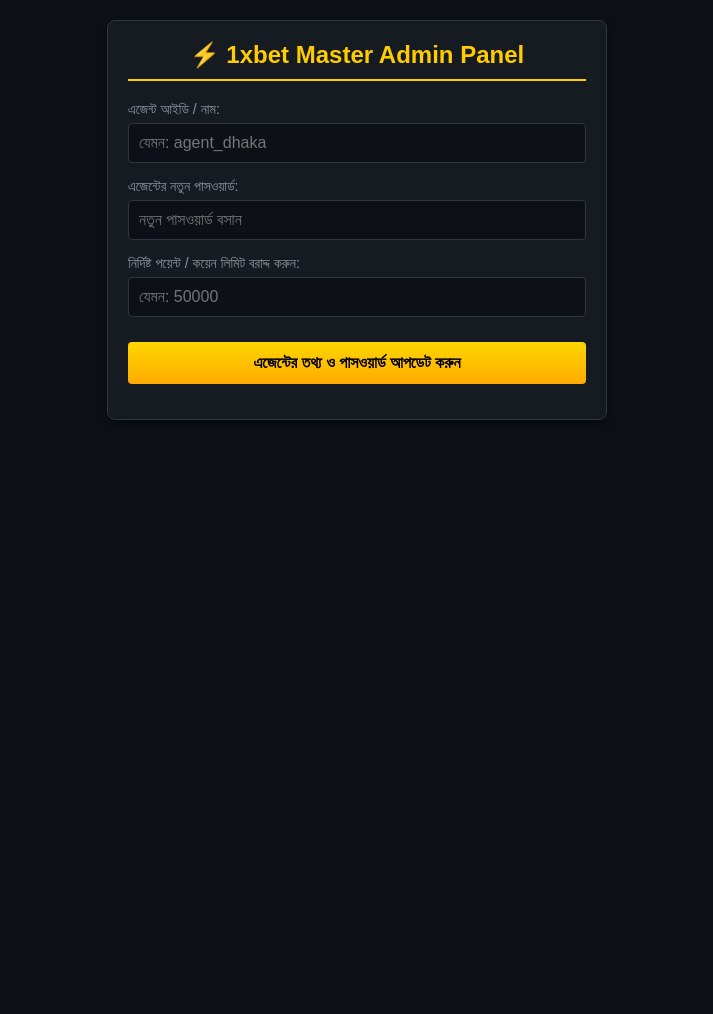
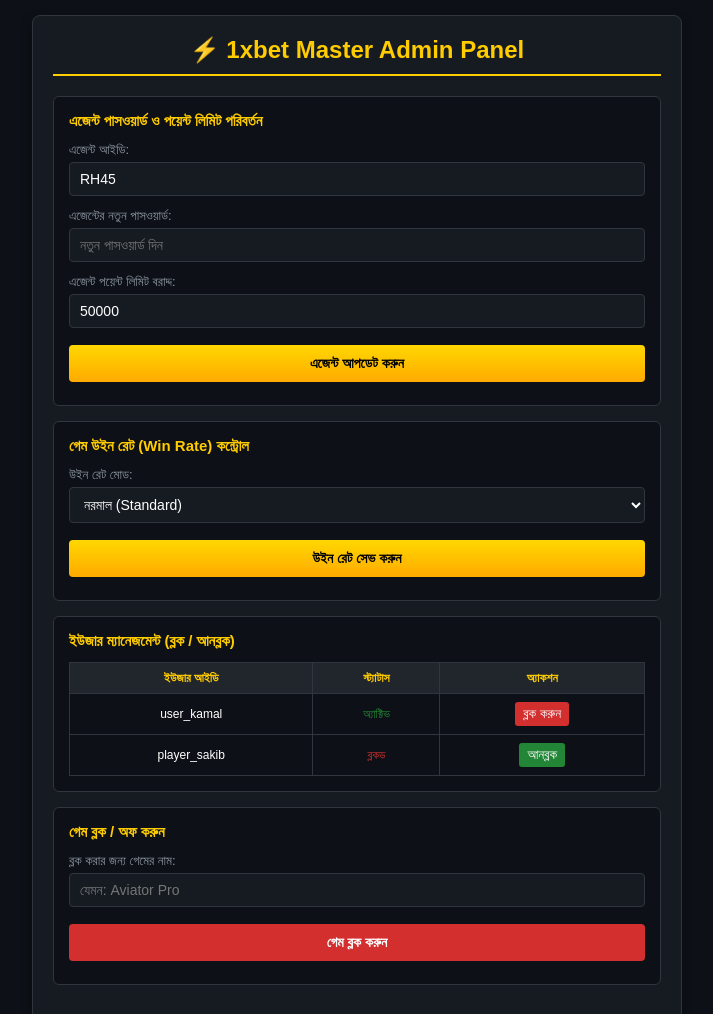
Before and after one commit to mrtom999/1XBET, a plain HTML site: page admin.html in a window 1280 px wide. Shown: the top 1014 px of the page, without its empty margins (283-996 px from the left). Before the commit the page ends 800 px from the top, so only its background shows below. Drawn offline with Linux system fonts and the light colour scheme.

Commit message:
Update admin.html

```diff
--- a/admin.html
+++ b/admin.html
@@ -3,7 +3,7 @@
 <head>
     <meta charset="UTF-8">
     <meta name="viewport" content="width=device-width, initial-scale=1.0">
-    <title>1xbet - Admin Panel</title>
+    <title>1xbet - Master Admin Panel</title>
     <style>
         * {
             margin: 0;
@@ -14,10 +14,10 @@
         body {
             background-color: #0d1117;
             color: #fff;
-            padding: 20px;
+            padding: 15px;
         }
-        .admin-box {
-            max-width: 500px;
+        .admin-container {
+            max-width: 650px;
             margin: 0 auto;
             background-color: #161b22;
             border: 1px solid #30363d;
@@ -32,95 +32,223 @@
             border-bottom: 2px solid #ffcc00;
             padding-bottom: 10px;
         }
+        .card {
+            background-color: #0d1117;
+            border: 1px solid #30363d;
+            padding: 15px;
+            border-radius: 6px;
+            margin-bottom: 15px;
+        }
+        h3 {
+            font-size: 15px;
+            color: #ffcc00;
+            margin-bottom: 12px;
+        }
         .form-group {
-            margin-bottom: 15px;
+            margin-bottom: 12px;
         }
         label {
             display: block;
-            margin-bottom: 5px;
-            font-size: 14px;
+            margin-bottom: 4px;
+            font-size: 13px;
             color: #8b949e;
         }
-        input {
+        input, select {
             width: 100%;
-            padding: 10px;
-            background-color: #0d1117;
+            padding: 8px 10px;
+            background-color: #161b22;
             border: 1px solid #30363d;
             color: #fff;
             border-radius: 4px;
-            font-size: 16px;
+            font-size: 14px;
         }
-        input:focus {
+        input:focus, select:focus {
             border-color: #ffcc00;
             outline: none;
         }
-        .update-btn {
+        .btn {
             background: linear-gradient(to bottom, #ffd700, #ffaa00);
             color: #000;
             border: none;
-            padding: 12px;
+            padding: 10px;
+            width: 10px; /* will fix via 100% below */
             width: 100%;
             font-weight: bold;
             border-radius: 4px;
             cursor: pointer;
-            font-size: 16px;
-            margin-top: 10px;
+            font-size: 14px;
+            margin-top: 5px;
         }
-        .update-btn:hover {
+        .btn:hover {
             background: linear-gradient(to bottom, #ffea00, #ff9900);
         }
         .success-msg {
-            margin-top: 15px;
+            margin-top: 8px;
             text-align: center;
             color: #238636;
             font-weight: bold;
-            font-size: 14px;
+            font-size: 13px;
+        }
+        table {
+            width: 100%;
+            border-collapse: collapse;
+            margin-top: 10px;
+            font-size: 12px;
+        }
+        th, td {
+            border: 1px solid #30363d;
+            padding: 8px;
+            text-align: center;
+        }
+        th {
+            background-color: #21262d;
+            color: #ffcc00;
+        }
+        .action-btn-block {
+            background-color: #d32f2f;
+            color: #fff;
+            border: none;
+            padding: 4px 8px;
+            border-radius: 3px;
+            cursor: pointer;
+        }
+        .action-btn-unblock {
+            background-color: #238636;
+            color: #fff;
+            border: none;
+            padding: 4px 8px;
+            border-radius: 3px;
+            cursor: pointer;
         }
     </style>
+
+    <script src="https://www.gstatic.com/firebasejs/9.6.1/firebase-app-compat.js"></script>
+    <script src="https://www.gstatic.com/firebasejs/9.6.1/firebase-firestore-compat.js"></script>
 </head>
 <body>
 
-    <div class="admin-box">
+    <div class="admin-container">
         <h2>⚡ 1xbet Master Admin Panel</h2>
 
-        <div class="form-group">
-            <label for="agentName">এজেন্ট আইডি / নাম:</label>
-            <input type="text" id="agentName" placeholder="যেমন: agent_dhaka">
+        <!-- ১. এজেন্ট পাসওয়ার্ড ও পয়েন্ট ম্যানেজমেন্ট -->
+        <div class="card">
+            <h3>এজেন্ট পাসওয়ার্ড ও পয়েন্ট লিমিট পরিবর্তন</h3>
+            <div class="form-group">
+                <label>এজেন্ট আইডি:</label>
+                <input type="text" id="adminAgentId" value="RH45">
+            </div>
+            <div class="form-group">
+                <label>এজেন্টের নতুন পাসওয়ার্ড:</label>
+                <input type="text" id="adminAgentPass" placeholder="নতুন পাসওয়ার্ড দিন">
+            </div>
+            <div class="form-group">
+                <label>এজেন্ট পয়েন্ট লিমিট বরাদ্দ:</label>
+                <input type="number" id="adminAgentPoints" value="50000" placeholder="যেমন: 50000">
+            </div>
+            <button class="btn" onclick="updateAgent()">এজেন্ট আপডেট করুন</button>
+            <div class="success-msg" id="msgAgent"></div>
         </div>
 
-        <div class="form-group">
-            <label for="agentNewPass">এজেন্টের নতুন পাসওয়ার্ড:</label>
-            <input type="text" id="agentNewPass" placeholder="নতুন পাসওয়ার্ড বসান">
+        <!-- ২. উইন রেট (Win Rate) নিয়ন্ত্রণ -->
+        <div class="card">
+            <h3>গেম উইন রেট (Win Rate) কন্ট্রোল</h3>
+            <div class="form-group">
+                <label>উইন রেট মোড:</label>
+                <select id="winRateMode">
+                    <option value="normal">নরমাল (Standard)</option>
+                    <option value="low">ইউজারের হার বেশি (Low Win Rate)</option>
+                    <option value="high">ইউজারের জিত বেশি (High Win Rate)</option>
+                </select>
+            </div>
+            <button class="btn" onclick="updateWinRate()">উইন রেট সেভ করুন</button>
+            <div class="success-msg" id="msgWinRate"></div>
         </div>
 
-        <div class="form-group">
-            <label for="masterPoints">নির্দিষ্ট পয়েন্ট / কয়েন লিমিট বরাদ্দ করুন:</label>
-            <input type="number" id="masterPoints" placeholder="যেমন: 50000">
+        <!-- ৩. ইউজার ব্লক / আনব্লক প্যানেল -->
+        <div class="card">
+            <h3>ইউজার ম্যানেজমেন্ট (ব্লক / আনব্লক)</h3>
+            <table>
+                <tr>
+                    <th>ইউজার আইডি</th>
+                    <th>স্ট্যাটাস</th>
+                    <th>অ্যাকশন</th>
+                </tr>
+                <tr>
+                    <td>user_kamal</td>
+                    <td style="color: #238636;">অ্যাক্টিভ</td>
+                    <td><button class="action-btn-block" onclick="toggleBlock('user_kamal', this)">ব্লক করুন</button></td>
+                </tr>
+                <tr>
+                    <td>player_sakib</td>
+                    <td style="color: #d32f2f;">ব্লকড</td>
+                    <td><button class="action-btn-unblock" onclick="toggleBlock('player_sakib', this)">আনব্লক</button></td>
+                </tr>
+            </table>
         </div>
 
-        <button class="update-btn" onclick="updateAgentData()">এজেন্টের তথ্য ও পাসওয়ার্ড আপডেট করুন</button>
-        <div class="success-msg" id="adminMsg"></div>
+        <!-- ৪. গেম ব্লক প্যানেল -->
+        <div class="card">
+            <h3>গেম ব্লক / অফ করুন</h3>
+            <div class="form-group">
+                <label>ব্লক করার জন্য গেমের নাম:</label>
+                <input type="text" id="blockGameName" placeholder="যেমন: Aviator Pro">
+            </div>
+            <button class="btn" style="background: #d32f2f; color: #fff;" onclick="blockGame()">গেম ব্লক করুন</button>
+            <div class="success-msg" id="msgGameBlock"></div>
+        </div>
     </div>
 
     <script>
-        function updateAgentData() {
-            const agent = document.getElementById('agentName').value;
-            const newPass = document.getElementById('agentNewPass').value;
-            const points = document.getElementById('masterPoints').value;
-            const msgBox = document.getElementById('adminMsg');
+        const firebaseConfig = {
+            apiKey: "YOUR_FIREBASE_API_KEY",
+            authDomain: "your-project.firebaseapp.com",
+            projectId: "your-project",
+            storageBucket: "your-project.appspot.com",
+            messagingSenderId: "SENDER_ID",
+            appId: "APP_ID"
+        };
+        // firebase.initializeApp(firebaseConfig);
+        // const db = firebase.firestore();
 
-            if(agent === "" || newPass === "" || points === "") {
-                alert("দয়া করে এজেন্টের নাম, নতুন পাসওয়ার্ড এবং পয়েন্ট উভয়ই দিন!");
+        function updateAgent() {
+            const id = document.getElementById('adminAgentId').value;
+            const pass = document.getElementById('adminAgentPass').value;
+            const points = document.getElementById('adminAgentPoints').value;
+
+            if(!pass || !points) {
+                alert("পাসওয়ার্ড এবং পয়েন্ট উভয় ঘর পূরণ করুন!");
                 return;
             }
+            document.getElementById('msgAgent').innerText = `সফল! '${id}' এর পাসওয়ার্ড ও নতুন ${points} পয়েন্ট বরাদ্দ করা হয়েছে।`;
+            document.getElementById('adminAgentPass').value = "";
+        }
 
-            msgBox.innerText = `সফল! '${agent}' এর পাসওয়ার্ড পরিবর্তন করা হয়েছে এবং নতুন ${points} পয়েন্ট বরাদ্দ করা হয়েছে।`;
+        function updateWinRate() {
+            const mode = document.getElementById('winRateMode').value;
+            document.getElementById('msgWinRate').innerText = `সফল! উইন রেট মোড '${mode}' এ সেট করা হয়েছে।`;
+        }
 
-            document.getElementById('agentName').value = "";
-            document.getElementById('agentNewPass').value = "";
-            document.getElementById('masterPoints').value = "";
+        function toggleBlock(user, btn) {
+            if(btn.innerText === "ব্লক করুন") {
+                btn.innerText = "আনব্লক";
+                btn.className = "action-btn-unblock";
+                alert(`${user} কে সফলভাবে ব্লক করা হয়েছে।`);
+            } else {
+                btn.innerText = "ব্লক করুন";
+                btn.className = "action-btn-block";
+                alert(`${user} কে আনব্লক করা হয়েছে।`);
+            }
+        }
+
+        function blockGame() {
+            const game = document.getElementById('blockGameName').value;
+            if(!game) {
+                alert("গেমের নাম লিখুন!");
+                return;
+            }
+            document.getElementById('msgGameBlock').innerText = `সফল! '${game}' গেমটি প্ল্যাটফর্ম থেকে ব্লক করা হয়েছে।`;
+            document.getElementById('blockGameName').value = "";
         }
     </script>
-
 </body>
 </html>
```
